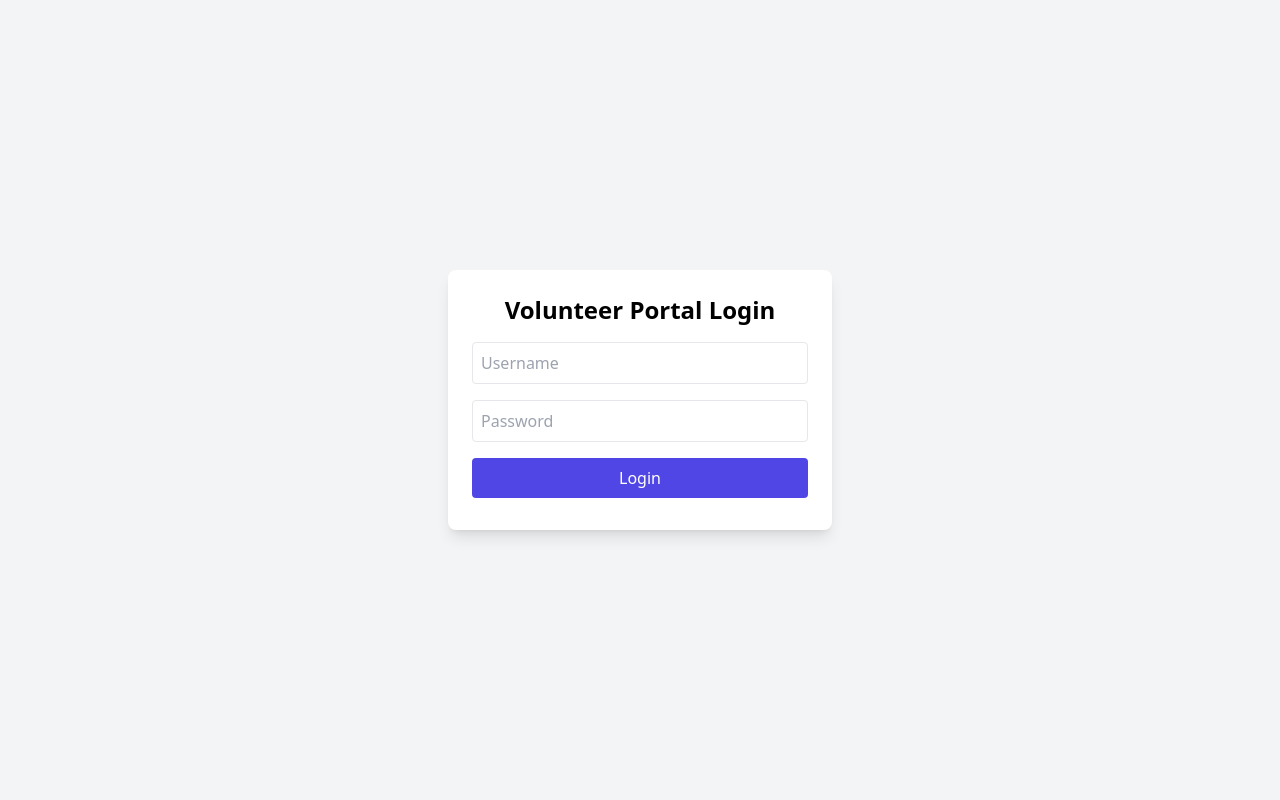
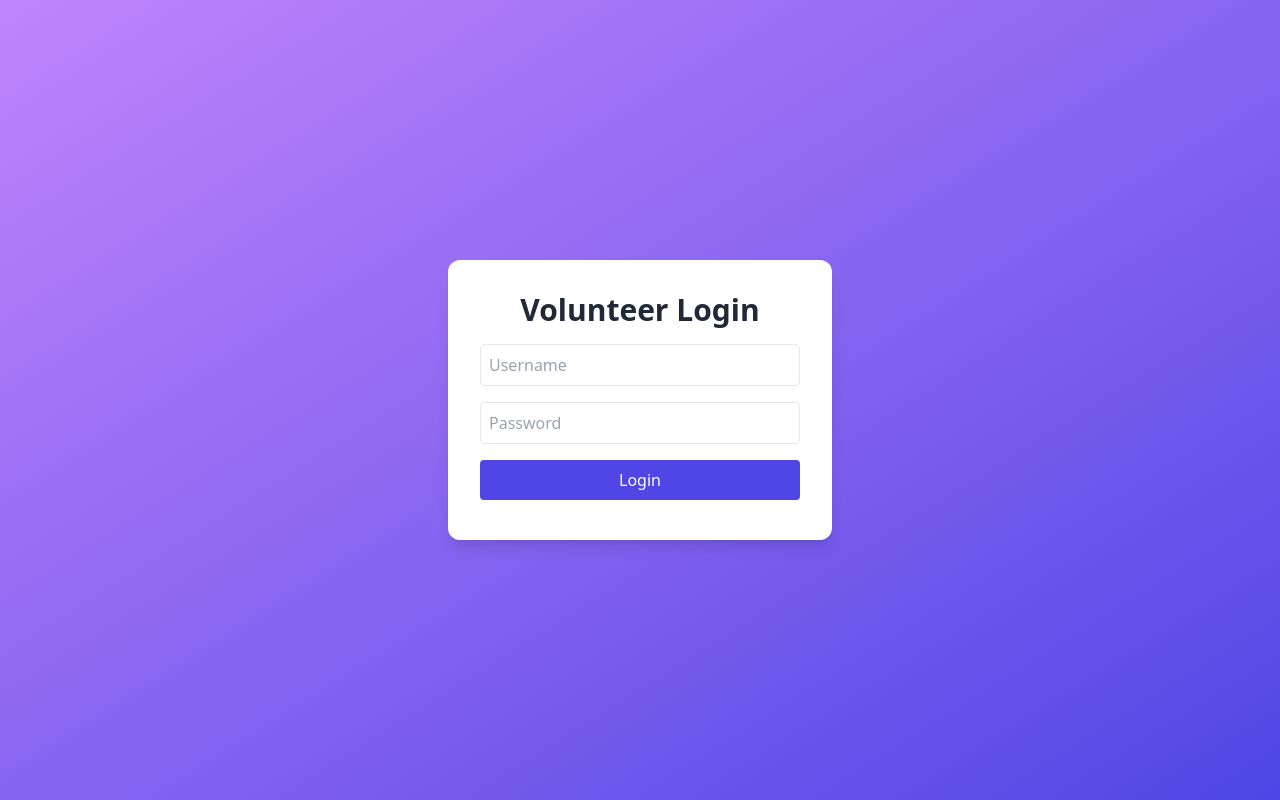
Before and after one commit to Chearingisgood/QoP, a website: page index.html in a window 1280 px wide. Drawn offline with nearby package versions, Linux system fonts and the light colour scheme.

Commit message:
Update login page styling and feedback handling

```diff
--- a/index.html
+++ b/index.html
@@ -3,28 +3,35 @@
 <head>
 <meta charset="UTF-8">
 <meta name="viewport" content="width=device-width, initial-scale=1.0">
-<title>Queen of Peace Volunteer Login</title>
+<title>Queen of Peace Login</title>
 <script src="https://cdn.tailwindcss.com"></script>
 </head>
-<body class="flex items-center justify-center min-h-screen bg-gray-100">
-<div class="w-full max-w-sm bg-white p-6 rounded-lg shadow-lg">
-<h1 class="text-2xl font-bold text-center mb-4">Volunteer Portal Login</h1>
+<body class="bg-gradient-to-br from-purple-400 to-indigo-600 flex items-center justify-center min-h-screen">
+<div class="bg-white rounded-xl shadow-lg p-8 w-full max-w-sm">
+<h1 class="text-3xl font-bold text-center mb-4 text-gray-800">Volunteer Login</h1>
 <form id="loginForm" class="space-y-4">
-<input type="text" placeholder="Username" id="username" class="w-full p-2 border rounded">
-<input type="password" placeholder="Password" id="password" class="w-full p-2 border rounded">
-<button type="submit" class="w-full bg-indigo-600 text-white py-2 rounded">Login</button>
+<input type="text" id="username" placeholder="Username" class="w-full border p-2 rounded" required>
+<input type="password" id="password" placeholder="Password" class="w-full border p-2 rounded" required>
+<button type="submit" class="w-full bg-indigo-600 text-white py-2 rounded hover:bg-indigo-700 transition">Login</button>
 </form>
-<div id="feedback" class="mt-2 text-center text-red-600"></div>
+<div id="feedback" class="mt-2 text-red-600 text-center"></div>
 </div>
 <script>
 const form = document.getElementById('loginForm');
 const feedback = document.getElementById('feedback');
 form.addEventListener('submit', async e => {
-    e.preventDefault();
-    const res = await fetch('/login', {method:'POST',headers:{'Content-Type':'application/json'},body:JSON.stringify({username:document.getElementById('username').value,password:document.getElementById('password').value})});
-    const data = await res.json();
-    if(data.success) window.location.href = data.redirect;
-    else feedback.innerText = data.message;
+  e.preventDefault();
+  const res = await fetch('/login', {
+    method: 'POST',
+    headers: { 'Content-Type': 'application/json' },
+    body: JSON.stringify({
+      username: document.getElementById('username').value,
+      password: document.getElementById('password').value
+    })
+  });
+  const data = await res.json();
+  if(data.success) window.location.href = data.redirect;
+  else feedback.innerText = data.message;
 });
 </script>
 </body>
```
